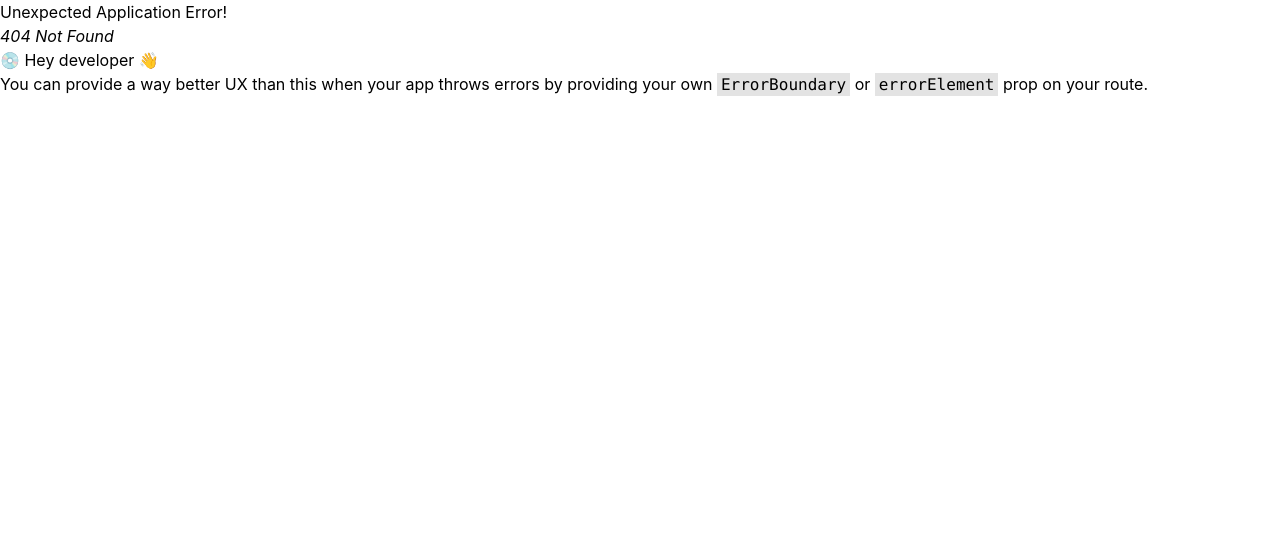
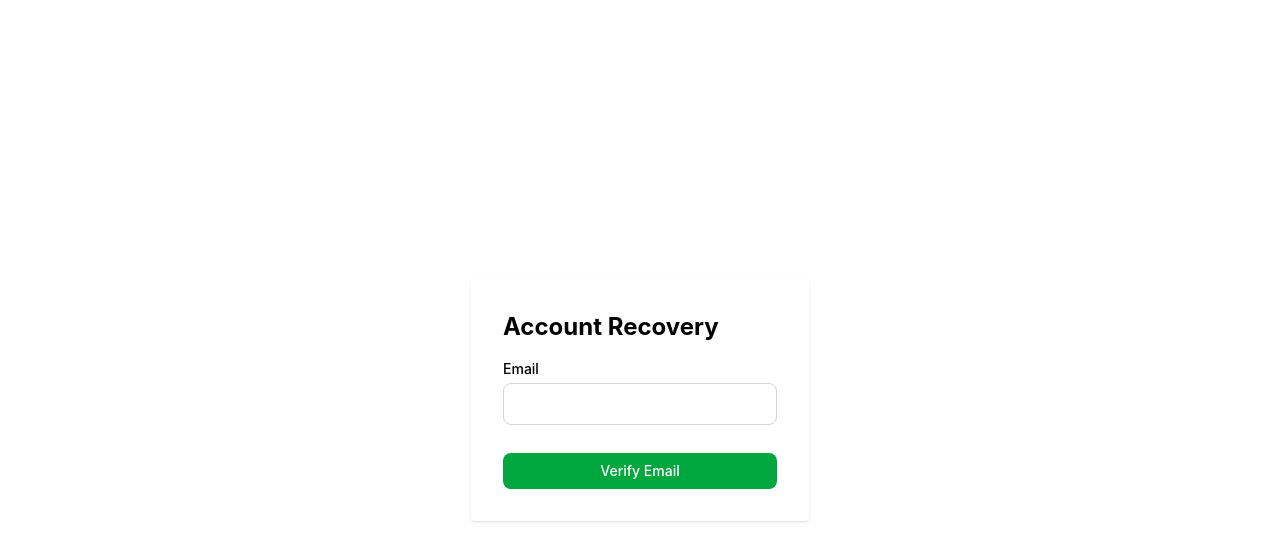
Before and after one commit to CIIS-ZCMC/zcmc-front-template, a React (Vite) app: page /account-recovery in a window 1280 px wide. Before the commit this address had no page. Shown: the top 560 px of the page. Built offline with nearby package versions, Linux system fonts and the light colour scheme.

Commit message:
feat: recovery page added

```diff
--- a/src/components/ui/Button.tsx
+++ b/src/components/ui/Button.tsx
@@ -18,7 +18,7 @@ interface ButtonProps {
 }
 
 const variantStyles: Record<ButtonVariant, string> = {
-    text: 'bg-transparent text-primary hover:bg-gray-100 px-3 py-2 rounded-md text-sm font-medium',
+    text: 'bg-transparent hover:bg-gray-100 px-3 py-2 rounded-md text-sm',
     outline: 'border border-primary text-primary px-3 py-2 rounded-md text-sm font-medium bg-transparent hover:bg-primary hover:text-white transition-colors',
     contained: 'btn-contained px-3 py-2 rounded-md text-sm font-medium text-white',
 };
--- a/src/features/authentication/components/AccountRecoveryPage.tsx
+++ b/src/features/authentication/components/AccountRecoveryPage.tsx
@@ -1,7 +1,25 @@
+import Form from "@/components/common/Form";
+import useAuthHook from "../hooks/authHook.tsx";
+import {Box, Button, TextField} from "@/components/ui";
+
 const AccountRecoveryPage = () => {
+    const {
+        email,
+        setEmail,
+        handleVerifyEmail
+    } = useAuthHook();
+
     return (
-        <div>
-            <h1>Account Recovery</h1>
+        <div className="min-h-screen flex items-center justify-center">
+          <div className="bg-white p-8 rounded shadow">
+            <h1 className="text-2xl font-bold mb-4 text-black">Account Recovery</h1>
+            <Form onSubmit={handleVerifyEmail}>
+                <Box className="space-y-7">
+                    <TextField label="Email" type="email" value={email} onChange={(e) => setEmail(e.target.value)} />
+                    <Button label="Verify Email" type="submit" variant="contained" className="w-full"/>
+                </Box>
+            </Form>
+          </div>
         </div>
     )
 }
--- a/src/features/authentication/components/SignInPage.tsx
+++ b/src/features/authentication/components/SignInPage.tsx
@@ -1,21 +1,31 @@
 import Form from "@/components/common/Form";
 import useAuthHook from "../hooks/authHook.tsx";
-import {Button, TextField} from "@/components/ui";
+import {Box, Button, TextField} from "@/components/ui";
 
 const SignInPage = () => {
-    const { email, setEmail, password, setPassword, handleSignIn } = useAuthHook();
+    const {
+        email,
+        setEmail,
+        password,
+        setPassword,
+        handleSignIn
+    } = useAuthHook();
 
     return (
         <div className="min-h-screen flex items-center justify-center">
           <div className="bg-white p-8 rounded shadow">
             <h1 className="text-2xl font-bold mb-4 text-black">Sign In</h1>
             <Form onSubmit={handleSignIn}>
-              <TextField label="Email" type="email" value={email} onChange={(e) => setEmail(e.target.value)} />
-              <TextField label="Password" type="password" value={password} onChange={(e) => setPassword(e.target.value)} />
-              <div className="flex justify-end">
-                  <Button label='Forgot Password?' variant="text" />
-              </div>
-              <Button label="Sign In" type="submit" variant="contained" className="w-full"/>
+                <Box className="space-y-4">
+                    <Box className="space-y-4">
+                        <TextField label="Email" type="email" value={email} onChange={(e) => setEmail(e.target.value)} />
+                        <TextField label="Password" type="password" value={password} onChange={(e) => setPassword(e.target.value)} />
+                    </Box>
+                    <Box className="flex justify-end">
+                        <Button label='Forgot Password?' variant="text" />
+                    </Box>
+                    <Button label="Sign In" type="submit" variant="contained" className="w-full"/>
+                </Box>
             </Form>
           </div>
         </div>
--- a/src/features/authentication/hooks/authHook.tsx
+++ b/src/features/authentication/hooks/authHook.tsx
@@ -1,18 +1,24 @@
-import { useState } from "react";
+import { useState, type FormEvent } from "react";
 
 interface AuthState {
     email: string;
     setEmail: (email: string) => void;
     password: string;
     setPassword: (password: string) => void;
-    handleSignIn: (e: React.FormEvent) => void;
+    handleSignIn: (e: FormEvent) => void;
+    handleVerifyEmail: (e: FormEvent) => void;
 }
 
 const useAuthHook = (): AuthState => {
     const [email, setEmail] = useState("");
     const [password, setPassword] = useState("");
 
-    const handleSignIn = (e: React.FormEvent) => {
+    const handleSignIn = (e: FormEvent) => {
+        e.preventDefault();
+        // Implementation will go here
+    }
+
+    const handleVerifyEmail = (e: FormEvent) => {
         e.preventDefault();
         // Implementation will go here
     }
@@ -22,7 +28,8 @@ const useAuthHook = (): AuthState => {
         setEmail,
         password,
         setPassword,
-        handleSignIn
+        handleSignIn,
+        handleVerifyEmail
     };
 }
 
--- a/src/routes/routeLibrary.tsx
+++ b/src/routes/routeLibrary.tsx
@@ -24,7 +24,7 @@ const authRoute = [
         element: <SignUpRoute />
     },
     {
-        path: "/account-recover",
+        path: "/account-recovery",
         element: <AccountRecoverRoute />
     },
     {
```
